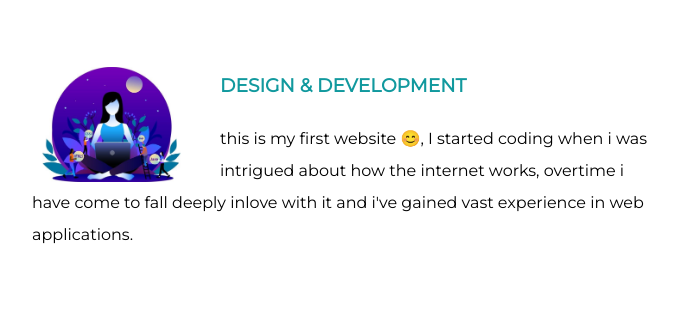
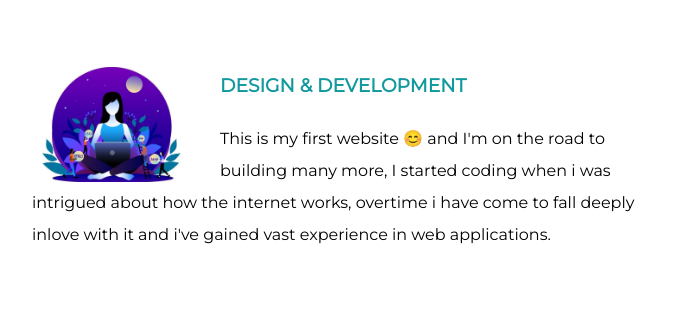
Before and after one commit to DeborahItepu/personal-site, a plain HTML site: page index.html in a window 1280 px wide. Shown: the part 1560-1889 px from the top of the page, without its empty margins (292-987 px from the left). Drawn offline with Linux system fonts and the light colour scheme.

Commit message:
Update index.html
update bio

```diff
--- a/index.html
+++ b/index.html
@@ -43,7 +43,7 @@
                 <img class="webdev-img" src="images/webdev.jpg" alt="webdev-img">
 
                 <h3>DESIGN & DEVELOPMENT</h3>
-                <p>this is my first website 😊, I started coding when i was intrigued about how the internet works, overtime i have come
+                <p>This is my first website 😊 and I'm on the road to building many more, I started coding when i was intrigued about how the internet works, overtime i have come
                     to fall deeply inlove with it and i've gained vast experience in web applications. </p>
 
             </div>
```
